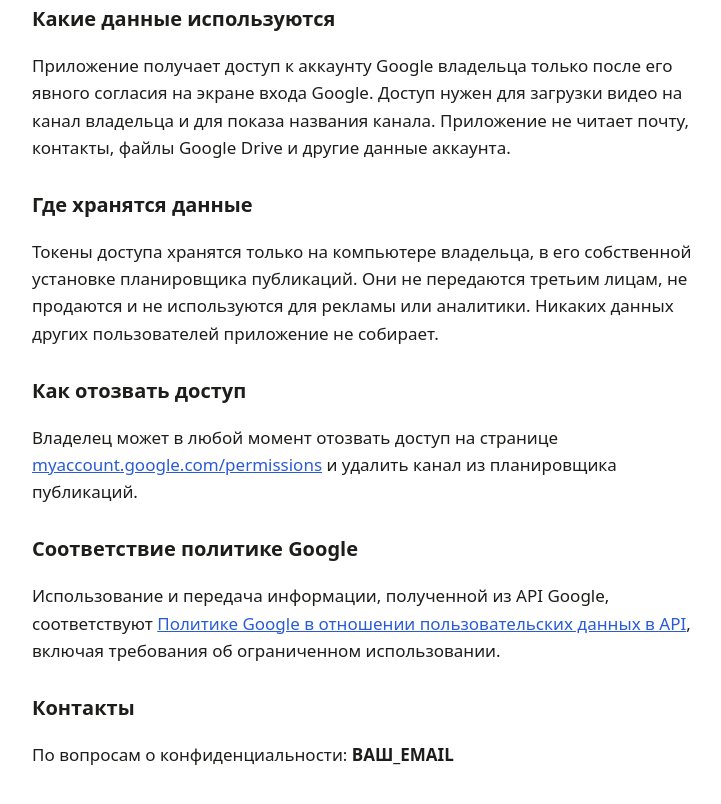
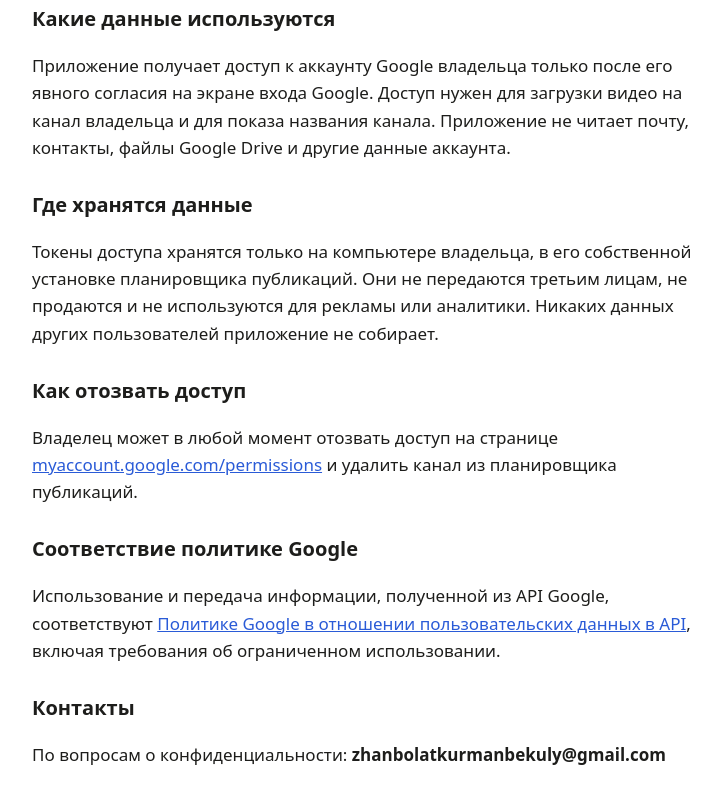
Before and after one commit to Zhanbolat1989/Zhanbolat1989.github.io, a plain HTML site: page privacy.html in a window 1280 px wide. Shown: the part 322-1126 px from the top of the page, without its empty margins (268-989 px from the left). Drawn offline with Linux system fonts and the light colour scheme.

Commit message:
Update privacy.html

```diff
--- a/privacy.html
+++ b/privacy.html
@@ -41,6 +41,6 @@ YouTube Data API.</p>
 пользовательских данных в API</a>, включая требования об ограниченном использовании.</p>
 
 <h2>Контакты</h2>
-<p>По вопросам о конфиденциальности: <strong>ВАШ_EMAIL</strong></p>
+<p>По вопросам о конфиденциальности: <strong>zhanbolatkurmanbekuly@gmail.com</strong></p>
 </body>
 </html>
```
